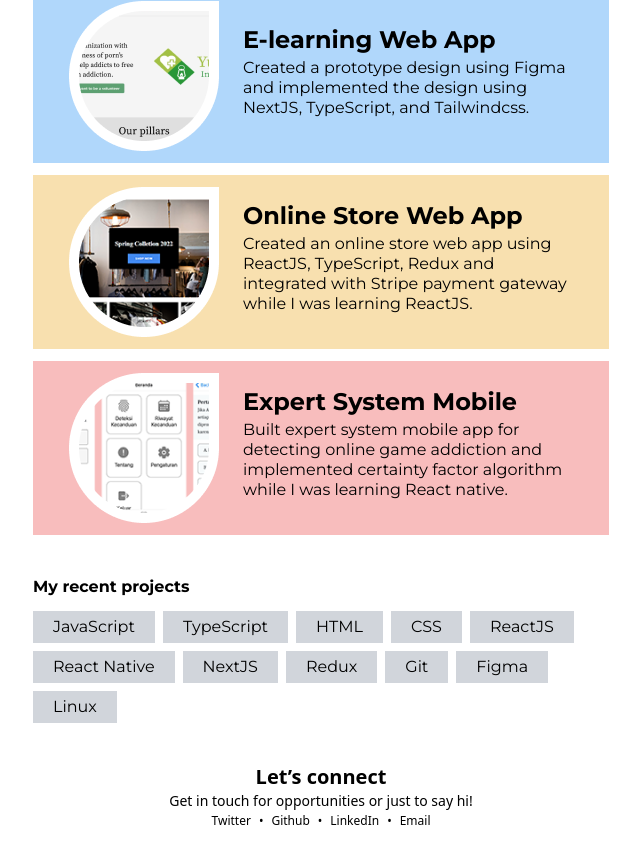
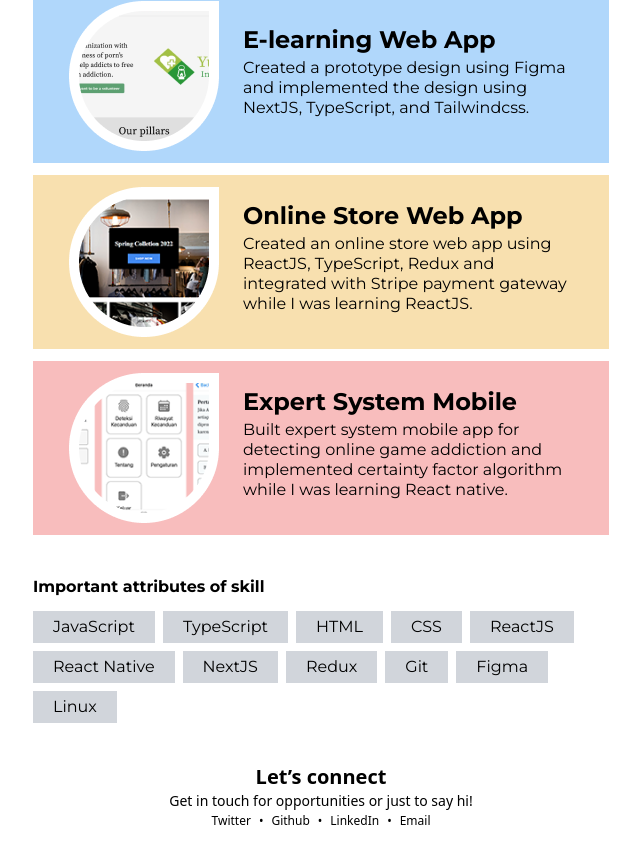
Before and after one commit to Batman297/batman297.github.io, a Next.js app: page / in a window 1280 px wide. Shown: the part 447-1298 px from the top of the page, without its empty margins (319-959 px from the left). Built offline with nearby package versions, Linux system fonts and the light colour scheme.

Commit message:
fix: change link ptarget of my recent projects

```diff
--- a/src/components/navbar/navbar.component.tsx
+++ b/src/components/navbar/navbar.component.tsx
@@ -15,7 +15,7 @@ const Navbar: React.FC<NavbarProps> = () => {
         <Link href="/blog">
           <li>BLOG</li>
         </Link>
-        <Link href="/">
+        <Link href="/#projects">
           <li>PROJECTS</li>
         </Link>
       </ul>
--- a/src/pages/index.tsx
+++ b/src/pages/index.tsx
@@ -18,7 +18,7 @@ const Home = () => {
         <span className="max-w-[500px] text-center">{about.description}</span>
       </div>
 
-      <div className="my-10">
+      <div id="projects" className="my-10">
         <span className="font-bold">My recent projects</span>
         {projects.map((project, index) => {
           return <ProjectView key={`project-${index}`} project={project} />;
@@ -26,7 +26,7 @@ const Home = () => {
       </div>
 
       <div className="my-5">
-        <span className="font-bold">My recent projects</span>
+        <span className="font-bold">Important attributes of skill</span>
         <div className="flex flex-wrap justify-start gap-2 my-3">
           {skills.map((skill, index) => (
             <SkillView key={`skill-${index}`} skill={skill} />
```
